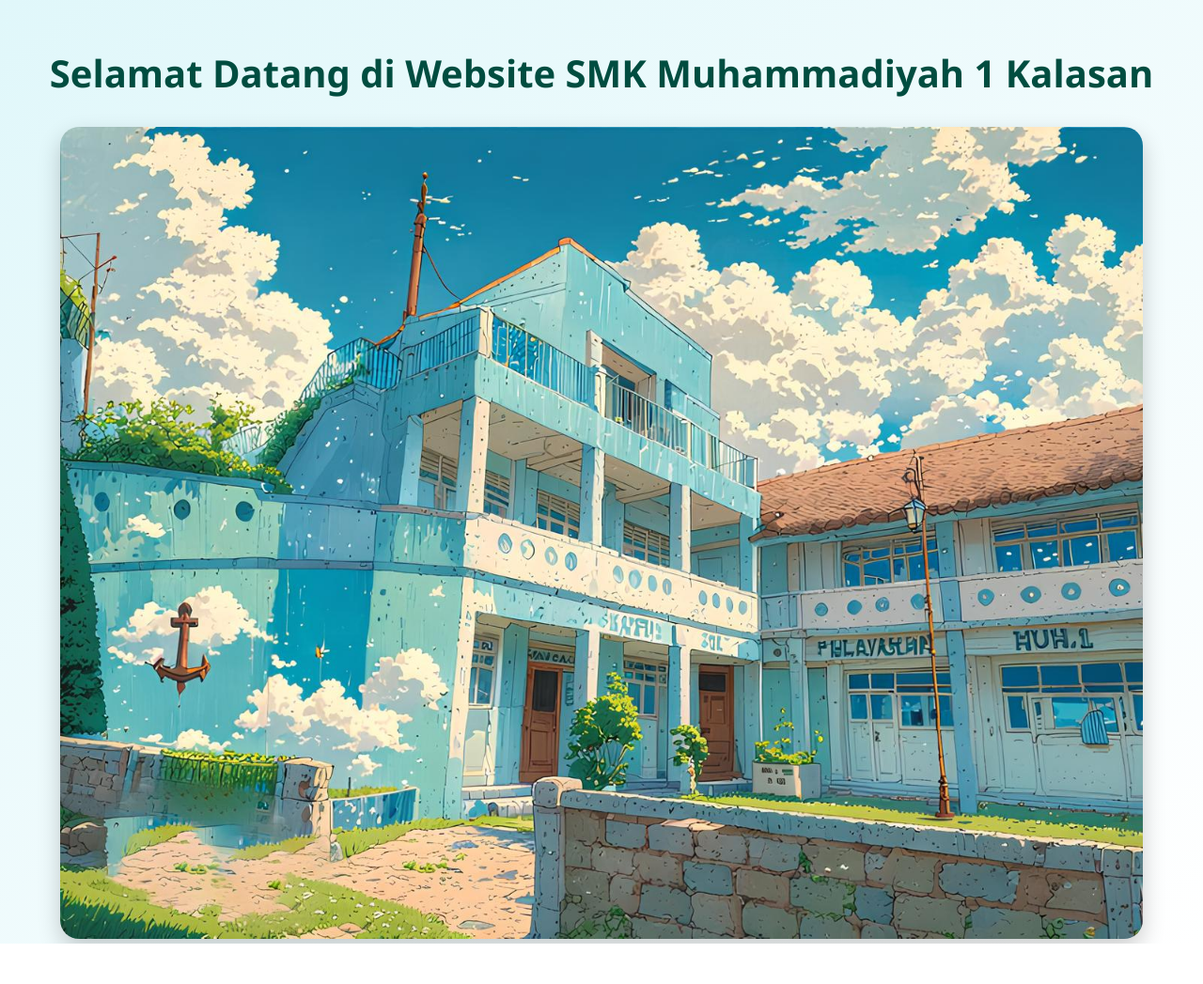
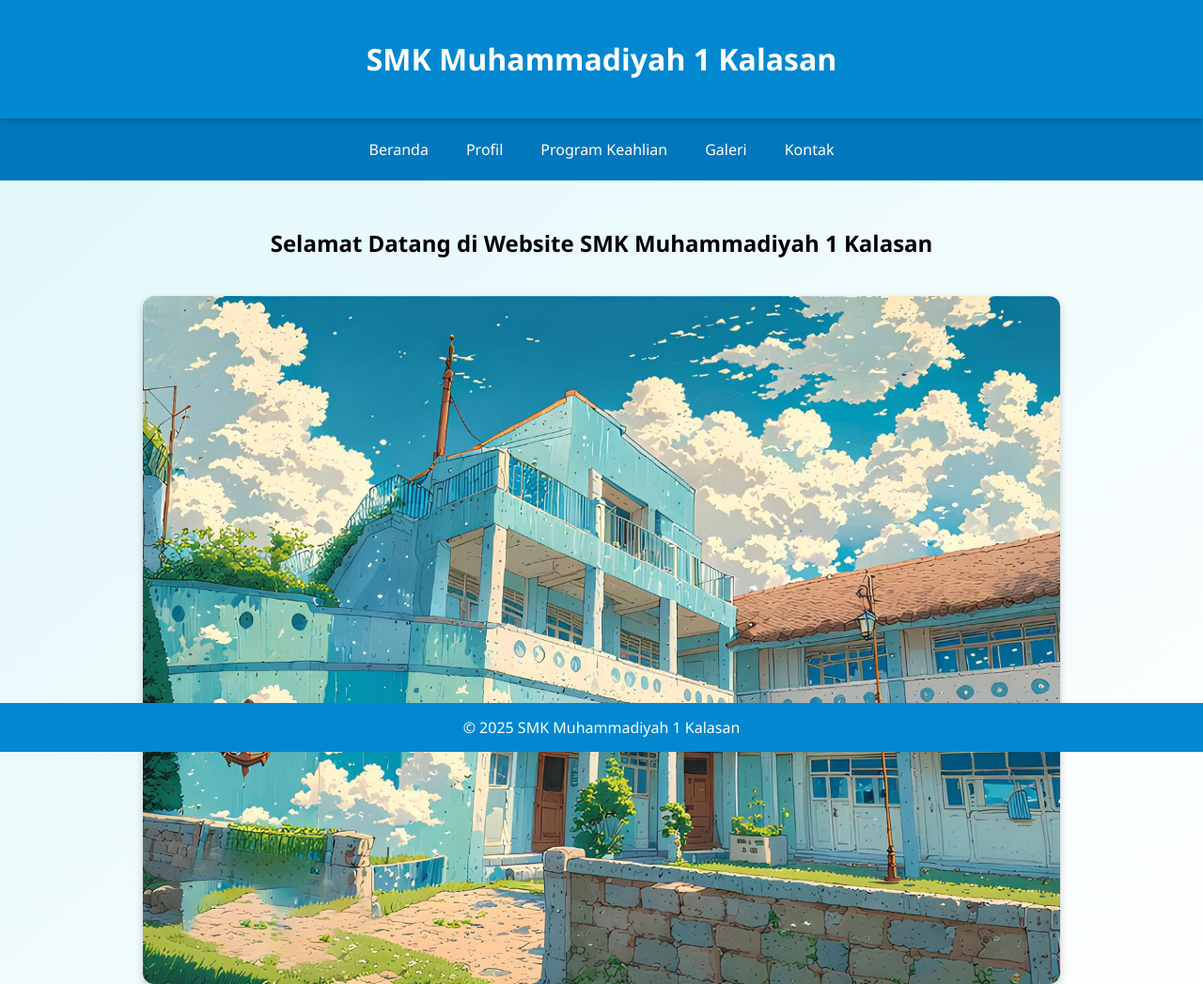
Before and after one commit to afahrizal1116/SMK_Muh_Kalasan, a plain HTML site: page index.html in a window 1280 px wide. Shown: the top 1047 px of the page at 94% size. Before the commit the page ends 1004 px from the top, so only its background shows below. Drawn offline with Linux system fonts and the light colour scheme.

Commit message:
Update index.html

```diff
--- a/index.html
+++ b/index.html
@@ -1,73 +1,102 @@
 <!DOCTYPE html>
 <html lang="id">
 <head>
-  <meta charset="UTF-8">
-  <meta name="viewport" content="width=device-width, initial-scale=1">
+  <meta charset="UTF-8" />
+  <meta name="viewport" content="width=device-width, initial-scale=1.0"/>
   <title>SMK Muhammadiyah 1 Kalasan</title>
-  <link rel="icon" type="image/gif" href="icon.gif">
   <style>
     body {
-      font-family: 'Segoe UI', sans-serif;
       margin: 0;
-      padding: 0;
+      font-family: 'Segoe UI', Tahoma, Geneva, Verdana, sans-serif;
       background: linear-gradient(to bottom right, #e0f7fa, #fff);
-      color: #004d40;
+      animation: fadeIn 1s ease-in;
+    }
+
+    @keyframes fadeIn {
+      from {opacity: 0;}
+      to {opacity: 1;}
+    }
+
+    header {
+      background-color: #0288d1;
+      color: white;
+      padding: 20px;
+      text-align: center;
+      position: sticky;
+      top: 0;
+      z-index: 1000;
+      box-shadow: 0 2px 6px rgba(0,0,0,0.2);
+    }
+
+    nav {
+      display: flex;
+      justify-content: center;
+      background-color: #0277bd;
+      padding: 10px 0;
+    }
+
+    nav a {
+      color: white;
+      padding: 12px 20px;
+      text-decoration: none;
+      transition: background 0.3s ease;
+    }
+
+    nav a:hover {
+      background-color: #01579b;
+      border-radius: 5px;
+    }
+
+    main {
+      padding: 30px;
       text-align: center;
     }
 
-    h1 {
-      margin-top: 50px;
-      font-size: 2.5em;
-      animation: fadeInDown 2s ease-out;
+    img.school-photo {
+      max-width: 80%;
+      height: auto;
+      margin-top: 20px;
+      border-radius: 12px;
+      box-shadow: 0 4px 8px rgba(0,0,0,0.2);
+      animation: popIn 0.8s ease;
     }
 
-    .image-container {
-      margin-top: 30px;
-      animation: zoomIn 2s ease-in-out;
+    @keyframes popIn {
+      0% { transform: scale(0.8); opacity: 0; }
+      100% { transform: scale(1); opacity: 1; }
     }
 
-    .image-container img {
-      max-width: 90%;
-      height: auto;
-      border-radius: 20px;
-      box-shadow: 0 10px 25px rgba(0,0,0,0.2);
-      transition: transform 0.4s;
-    }
-
-    .image-container img:hover {
-      transform: scale(1.03);
-    }
-
-    @keyframes fadeInDown {
-      from {
-        opacity: 0;
-        transform: translateY(-40px);
-      }
-      to {
-        opacity: 1;
-        transform: translateY(0);
-      }
-    }
-
-    @keyframes zoomIn {
-      from {
-        opacity: 0;
-        transform: scale(0.8);
-      }
-      to {
-        opacity: 1;
-        transform: scale(1);
-      }
+    footer {
+      background-color: #0288d1;
+      color: white;
+      text-align: center;
+      padding: 15px 0;
+      position: fixed;
+      width: 100%;
+      bottom: 0;
     }
   </style>
 </head>
 <body>
+  <header>
+    <h1>SMK Muhammadiyah 1 Kalasan</h1>
+  </header>
 
-  <h1>Selamat Datang di Website SMK Muhammadiyah 1 Kalasan</h1>
+  <nav>
+    <a href="#">Beranda</a>
+    <a href="#">Profil</a>
+    <a href="#">Program Keahlian</a>
+    <a href="#">Galeri</a>
+    <a href="#">Kontak</a>
+  </nav>
 
-  <div class="image-container">
-    <img src="1000279230.jpg" alt="Gedung SMK Muhammadiyah 1 Kalasan">
-  </div>
+  <main>
+    <h2>Selamat Datang di Website SMK Muhammadiyah 1 Kalasan</h2>
+    <img src="1000279230.jpg" alt="Gedung SMK" class="school-photo">
+  </main>
 
+  <footer>
+    &copy; 2025 SMK Muhammadiyah 1 Kalasan
+  </footer>
 </body>
 </html>
```
